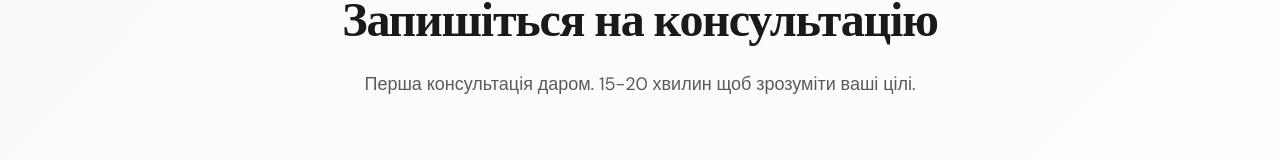
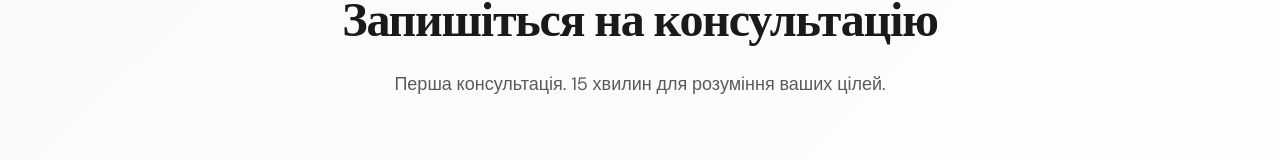
Before and after one commit to bibabum/sis-website, a Next.js app: page /contact in a window 1280 px wide. Shown: the part 187-347 px from the top of the page. Built offline with nearby package versions, Linux system fonts and the light colour scheme.

Commit message:
Update contact page header: remove 'даром' and change 15-20 to 15 хвилин

```diff
--- a/app/contact/page.tsx
+++ b/app/contact/page.tsx
@@ -66,7 +66,7 @@ export default function ContactPage() {
           <motion.div variants={itemVariants} className="text-center mb-3xl">
             <h1 className="mb-lg">Запишіться на консультацію</h1>
             <p className="text-lg text-text-secondary">
-              Перша консультація даром. 15-20 хвилин щоб зрозуміти ваші цілі.
+              Перша консультація. 15 хвилин для розуміння ваших цілей.
             </p>
           </motion.div>
 
```
